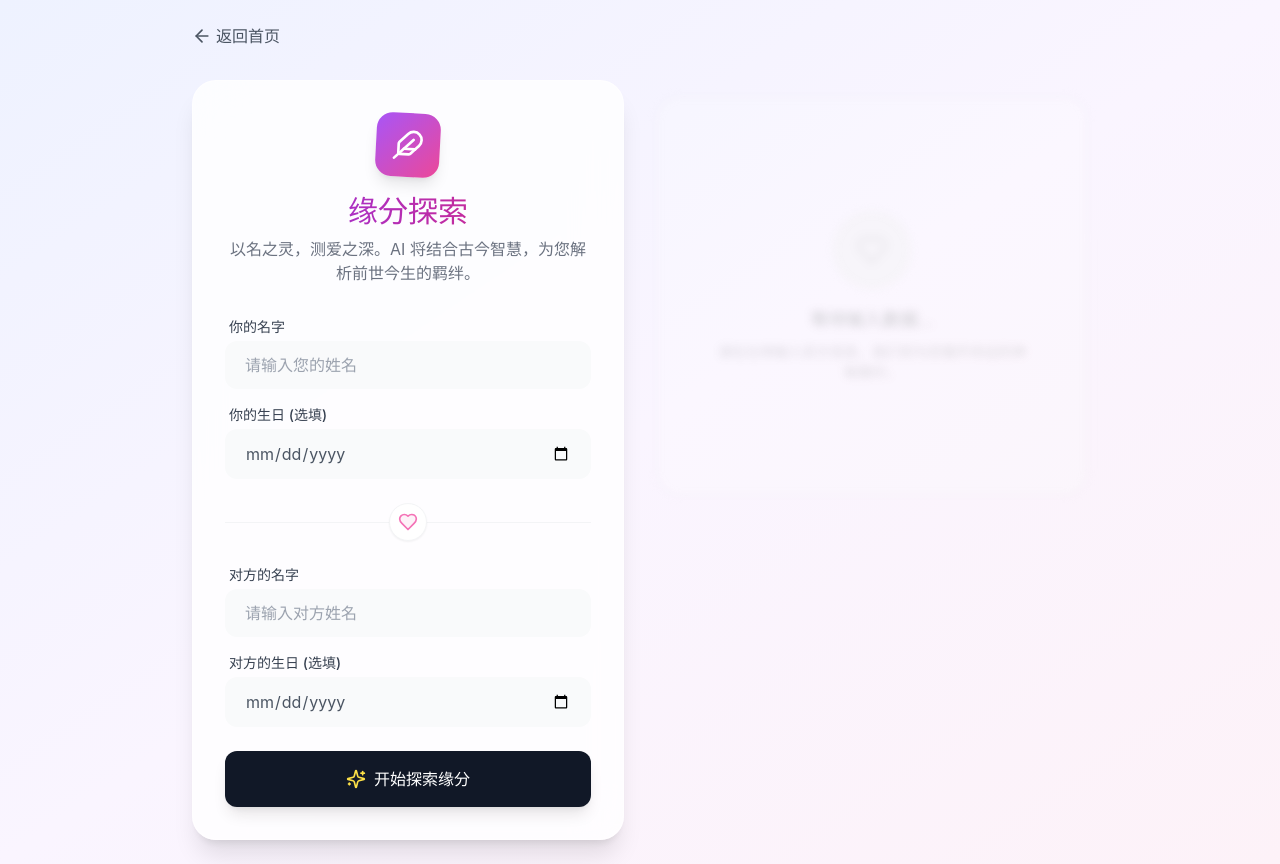
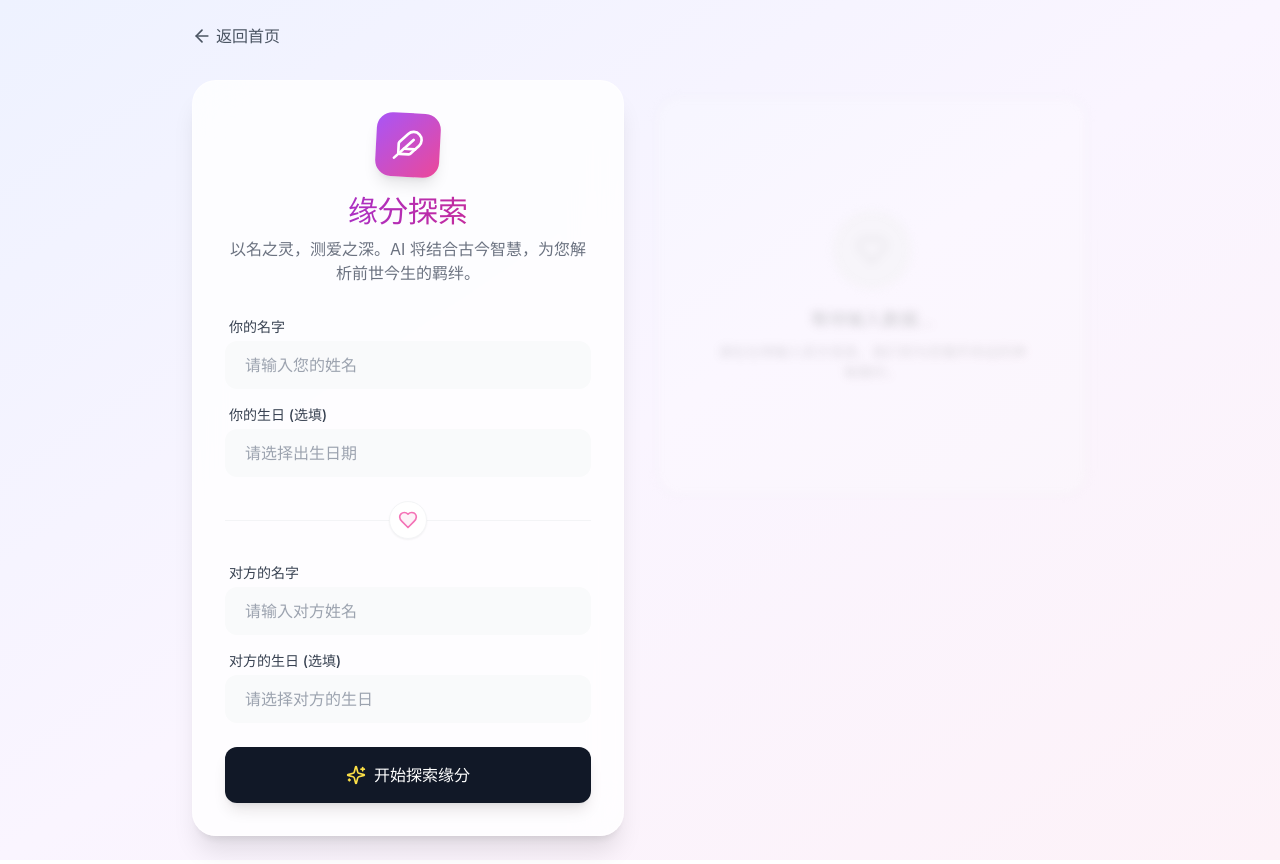
Before and after one commit to ldr0528/love-insight-app, a React (Vite) app: page /compatibility in a window 1280 px wide. Built offline with nearby package versions, Linux system fonts and the light colour scheme.

Commit message:
fix: 3d tube model open-ended and date placeholder

```diff
--- a/src/components/FortuneTube.tsx
+++ b/src/components/FortuneTube.tsx
@@ -113,11 +113,17 @@ function TubeModel({ shaking, stickUp, onDraw }: { shaking: boolean, stickUp: bo
          <meshStandardMaterial color="#3d2616" roughness={0.9} side={THREE.BackSide} />
       </Cylinder>
 
+      {/* 装饰红圈 */}
+      <Cylinder args={[0.71, 0.71, 0.15, 64]} position={[0, 0.1, 0]} material={bandMaterial} />
+
       {/* 筒底 */}
       <Cylinder args={[0.65, 0.65, 0.1, 64]} position={[0, -1.55, 0]} material={woodMaterial} />
 
-      {/* 顶部边缘 - 加一点倒角感 */}
-      <Cylinder args={[0.75, 0.7, 0.15, 64]} position={[0, 0.35, 0]} material={woodMaterial} />
+      {/* 顶部边缘 - 使用圆环模拟口沿，避免封口 */}
+      <mesh position={[0, 0.4, 0]} rotation={[Math.PI / 2, 0, 0]}>
+        <torusGeometry args={[0.68, 0.04, 16, 64]} />
+        <primitive object={woodMaterial} />
+      </mesh>
 
       {/* 竹签集合 */}
       {sticks.map((props, i) => (
--- a/src/pages/Compatibility.tsx
+++ b/src/pages/Compatibility.tsx
@@ -69,10 +69,15 @@ export default function Compatibility() {
                  <div>
                    <label className="block text-sm font-medium text-gray-700 mb-1 ml-1">你的生日 (选填)</label>
                    <input
-                     type="date"
+                     type="text"
+                     onFocus={(e) => (e.target.type = "date")}
+                     onBlur={(e) => {
+                       if (!e.target.value) e.target.type = "text";
+                     }}
+                     placeholder="请选择出生日期"
                      value={formData.user_birth}
                      onChange={e => setFormData({...formData, user_birth: e.target.value})}
-                     className="w-full px-5 py-3 bg-gray-50 border-0 rounded-xl focus:ring-2 focus:ring-purple-200 outline-none transition-all text-gray-600"
+                     className="w-full px-5 py-3 bg-gray-50 border-0 rounded-xl focus:ring-2 focus:ring-purple-200 outline-none transition-all text-gray-600 placeholder-gray-400"
                    />
                  </div>
 
@@ -99,10 +104,13 @@ export default function Compatibility() {
                  <div>
                    <label className="block text-sm font-medium text-gray-700 mb-1 ml-1">对方的生日 (选填)</label>
                    <input
-                     type="date"
+                     type="text"
+                     placeholder="请选择对方的生日"
+                     onFocus={(e) => e.target.type = 'date'}
+                     onBlur={(e) => { if(!e.target.value) e.target.type = 'text' }}
                      value={formData.partner_birth}
                      onChange={e => setFormData({...formData, partner_birth: e.target.value})}
-                     className="w-full px-5 py-3 bg-gray-50 border-0 rounded-xl focus:ring-2 focus:ring-purple-200 outline-none transition-all text-gray-600"
+                     className="w-full px-5 py-3 bg-gray-50 border-0 rounded-xl focus:ring-2 focus:ring-purple-200 outline-none transition-all text-gray-600 placeholder-gray-400"
                    />
                  </div>
                </div>
```
